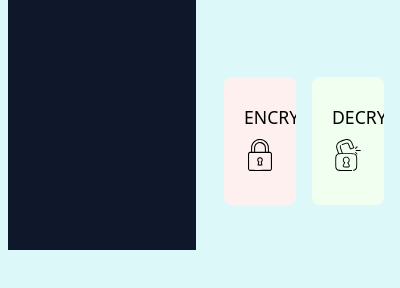
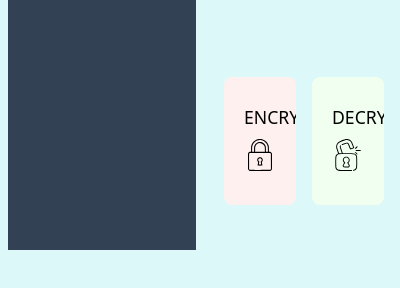
Before and after one commit to shiratensei/CipherLock, an Electron app: page app/src/index.html in a window 400 px wide. Shown: the part 212-500 px from the top of the page. Drawn offline with Linux system fonts and the light colour scheme.

Commit message:
bg selected file color biru tua

```diff
--- a/app/src/index.html
+++ b/app/src/index.html
@@ -47,7 +47,7 @@
 
         <div
           id="files-container"
-          class="bg-slate-900 w-auto min-h-[300px] overflow-auto whitespace-nowrap scrollbar scroll-smooth">
+          class="bg-slate-700 w-auto min-h-[300px] overflow-auto whitespace-nowrap scrollbar scroll-smooth">
           <div class="grid grid-cols-2 p-1 justify-items-end bg-neutral-700 h-[38px]">
             <span
               id="files-container-title"
```
Also changed, not shown: app/src/styles.css.
